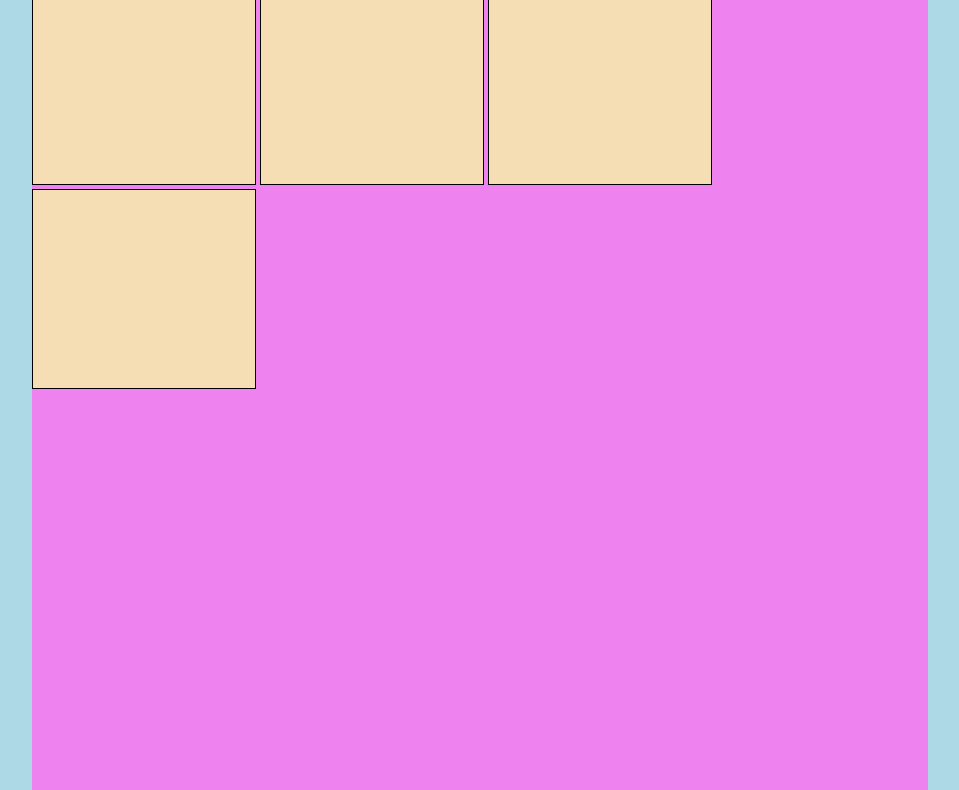
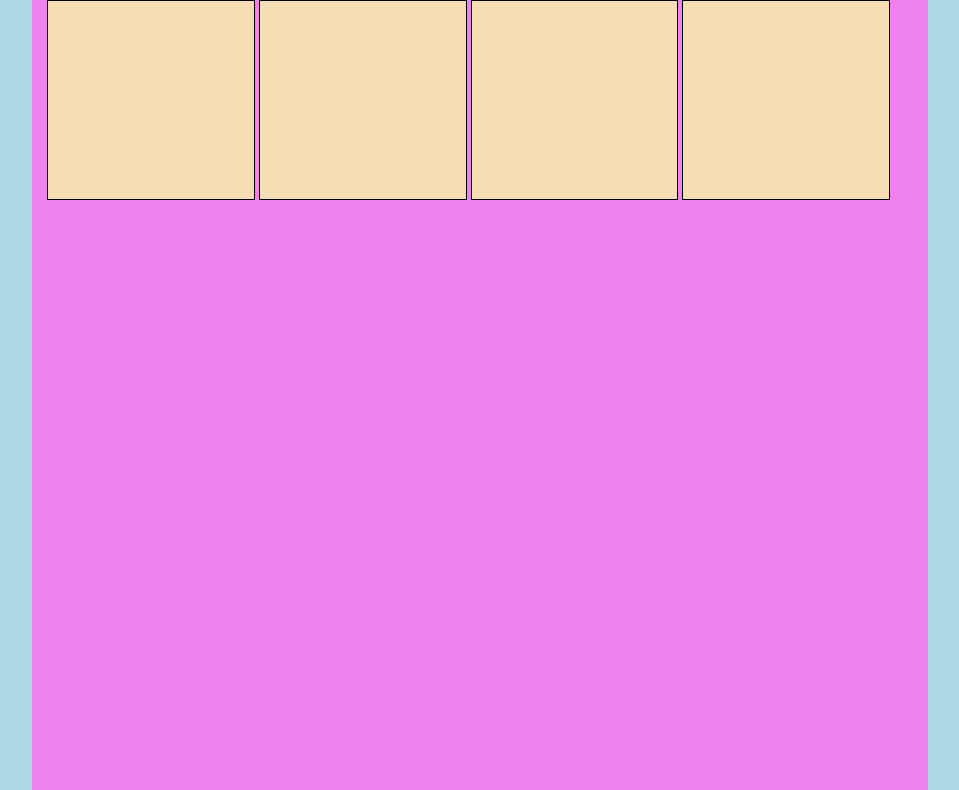
Before and after one commit to AgneseBettio/html-css-memory, a plain HTML site: page index.html in a window 1280 px wide. Shown: the part 52-842 px from the top of the page, without its empty margins (160-1119 px from the left). Drawn offline with Linux system fonts and the light colour scheme.

Commit message:
crazione row 1 carte

```diff
--- a/index.html
+++ b/index.html
@@ -13,10 +13,12 @@
         <h1>memory game</h1>
     </header>
     <main>
-        <div class="card"></div>
-        <div class="card"></div>
-        <div class="card"></div>
-        <div class="card"></div>
+        <div class="row-1">
+            <div class="card"></div>
+            <div class="card"></div>
+            <div class="card"></div>
+            <div class="card"></div>
+        </div>
     </main>
     <footer>
         <h4>from team Boolean</h4>
--- a/style.css
+++ b/style.css
@@ -17,15 +17,20 @@ main{
     margin-right:15%;
     height: 900px;
     background-color: violet;
+    padding: 10px;
 
 }
 main .card {
     height:200px;
-    width:25%;
+    width:24%;
     display: inline-block;
     background-color: wheat;
     border: 1px solid black;
 }
+.row-1{
+    padding: 5px;
+
+}
 h4{
     text-align: center;
 }
```
